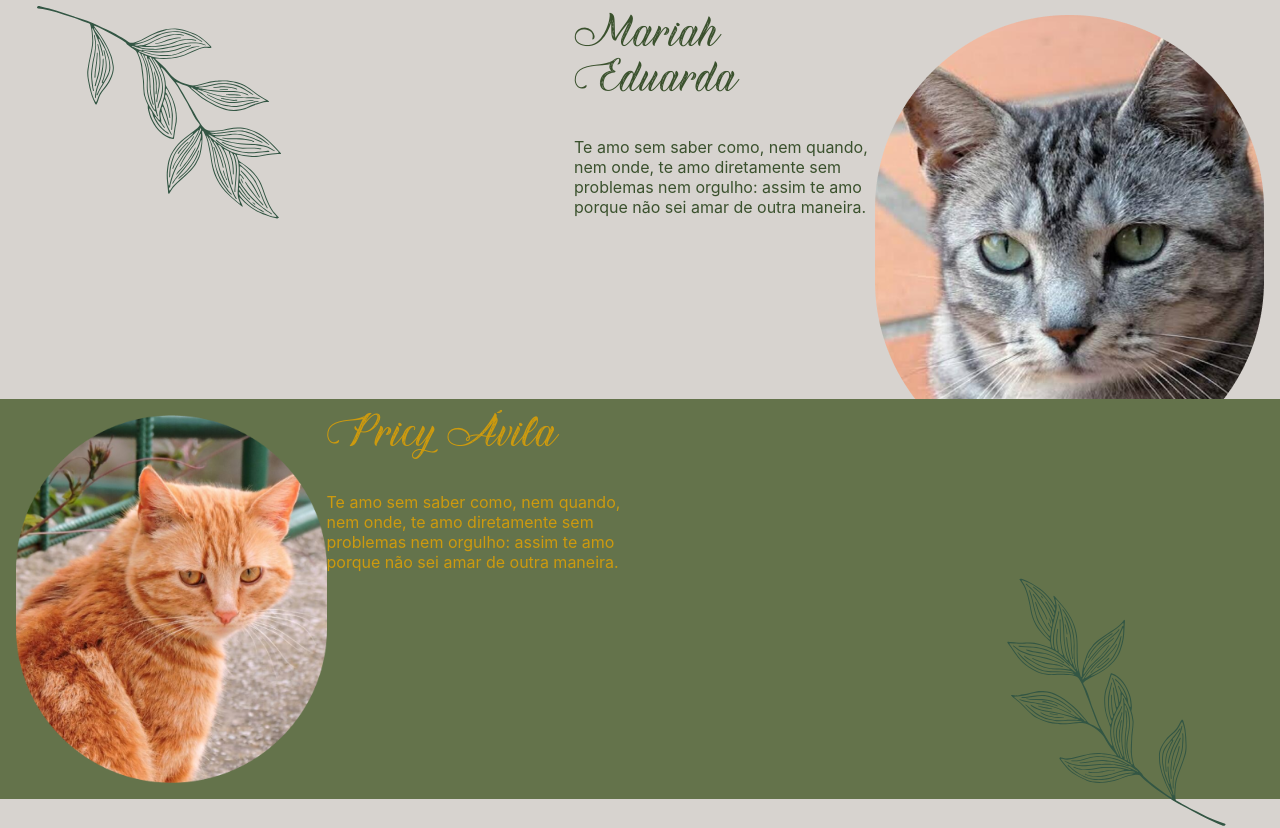
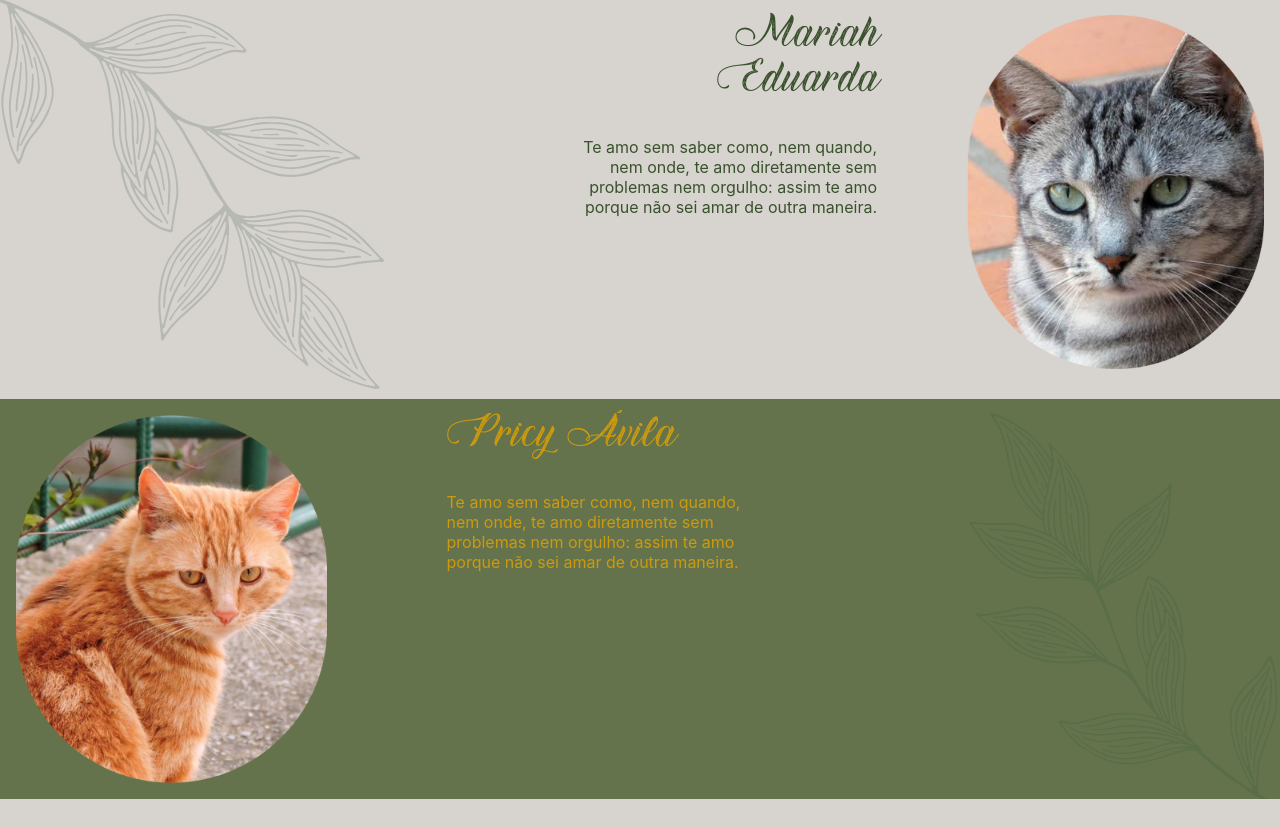
Before and after one commit to avilapricy/pricy-casamento, a Next.js app: page / in a window 1280 px wide. Shown: the part 654-1482 px from the top of the page. Built offline with nearby package versions, Linux system fonts and the light colour scheme.

Commit message:
conclusao home

```diff
--- a/src/common/components/Footer/index.js
+++ b/src/common/components/Footer/index.js
@@ -3,7 +3,7 @@ import { ContainerFooter, ImgFooter } from "./style";
 function Footer() {
     return (
         <ContainerFooter>
-            <ImgFooter src="/footer/footer.svg" />
+            <ImgFooter src="\footer\montanhas.svg" />
         </ContainerFooter>
     )
 }
--- a/src/common/components/Footer/style.js
+++ b/src/common/components/Footer/style.js
@@ -4,8 +4,10 @@ export const ContainerFooter = styled.div`
     justify-content: center;
     align-items: center;
     display: flex;
+    padding: 122px;
+    padding-bottom: 1px;
 `
 
 export const ImgFooter = styled.img`
-    padding: 60px;
+
 `
--- a/src/common/components/Mariah/index.js
+++ b/src/common/components/Mariah/index.js
@@ -8,8 +8,8 @@ function Mariah() {
             <Folha src="/mariah/folha.svg" />
             <Content>
                 <Info>
-                    <Typography color={theme.colors.primary.primary3} variant="secondary" type="h2"> Mariah Eduarda </Typography>
-                    <Typography color={theme.colors.primary.primary3} variant="primary" type="subtitle2" >Te amo sem saber como, nem quando, nem onde, te amo diretamente sem problemas nem orgulho: assim te amo porque não sei amar de outra maneira.</Typography>
+                    <Typography textAlign="end" color={theme.colors.primary.primary3} variant="secondary" type="h2"> Mariah Eduarda </Typography>
+                    <Typography textAlign="end" color={theme.colors.primary.primary3} variant="primary" type="subtitle2" >Te amo sem saber como, nem quando, nem onde, te amo diretamente sem problemas nem orgulho: assim te amo porque não sei amar de outra maneira.</Typography>
                 </Info>
                 <Gato src="/mariah/gato mariah.png" />
             </Content>
--- a/src/common/components/Mariah/style.js
+++ b/src/common/components/Mariah/style.js
@@ -6,25 +6,32 @@ export const ContainerMariah = styled.div`
     justify-content: end;
     height: 400px;
     padding: 16px;
+    overflow: hidden;
 `
 
 export const Content = styled.div`
     display: flex;
+    gap: 90px;
 `
 
 export const Gato = styled.img`
     display: flex;
     justify-content: flex-end;
-    width: 390px;
-    height: 460px;
+    width: 297px;
+    height: 354px;
 `
 
 export const Folha = styled.img`
     display: flex;
     justify-content: flex-end;
     position: absolute;
-    left: 0;
+    left: -171.12px;
     transform: rotate(45deg);
+    opacity: 0.2;
+    width: 634px;
+    height: 486px;
+    top: -68.71px;
+}
 `
 
 export const Info = styled.div`
--- a/src/common/components/Pricy/style.js
+++ b/src/common/components/Pricy/style.js
@@ -10,11 +10,13 @@ export const ContainerPricy = styled.div`
         height: 400px;
         padding: 16px;
         position: relative;
+        overflow: hidden;
 `
 
 export const Content = styled.div`
     display: flex;
     flex-direction: row-reverse;
+    gap: 120px;
 `
 
 export const Gato = styled.img`
@@ -25,9 +27,13 @@ export const Folha = styled.img`
     display: flex;
     justify-content: flex-end;
     position: absolute;
-    right: 0;
     transform: rotate(-126deg);
     bottom: 0;
+    opacity: 0.2;
+    right: -158px;
+    top: 11px;
+    width: 552px;
+    height: 439px;
 `
 
 export const Info = styled.div`
--- a/src/common/components/Typography/index.js
+++ b/src/common/components/Typography/index.js
@@ -5,10 +5,11 @@ function Typography({
     type = "",
     bold = false,
     color = "",
+    textAlign ="",
     children
 }) {
     return(
-        <Container color={color} variant={variant} type={type} bold={bold}>
+        <Container textAlign={textAlign}color={color} variant={variant} type={type} bold={bold}>
             {children}
         </Container>
     )
--- a/src/common/components/Typography/style.js
+++ b/src/common/components/Typography/style.js
@@ -9,6 +9,16 @@ export const Container = styled.div`
 
         if(variant == "secondary") {
             return `font-family: Honey Florist;`
+        }
+    }}
+
+    ${(props) => {
+        const {
+            textAlign
+        } = props;
+
+        if(textAlign != "") {
+            return `text-align: ${textAlign};`
         }
     }}
 
--- a/styles/globals.css
+++ b/styles/globals.css
@@ -5,6 +5,7 @@ body {
   font-family: -apple-system, BlinkMacSystemFont, Segoe UI, Roboto, Oxygen,
     Ubuntu, Cantarell, Fira Sans, Droid Sans, Helvetica Neue, sans-serif;
     background: #D7D3CF;
+
 }
 
 a {
```
Also changed, not shown: public/footer/montanha.svg (deleted), public/footer/montanhas.svg (added).
